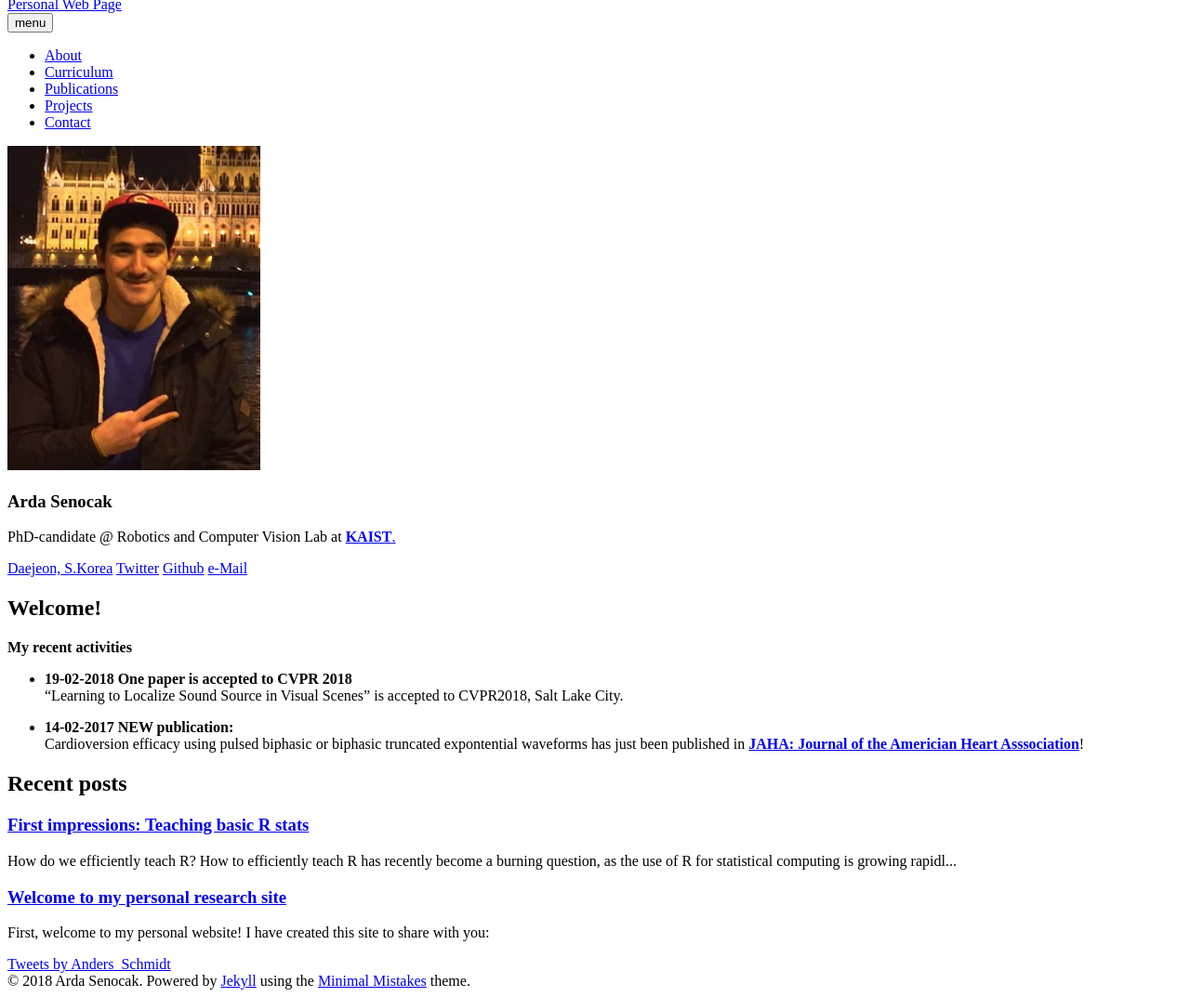
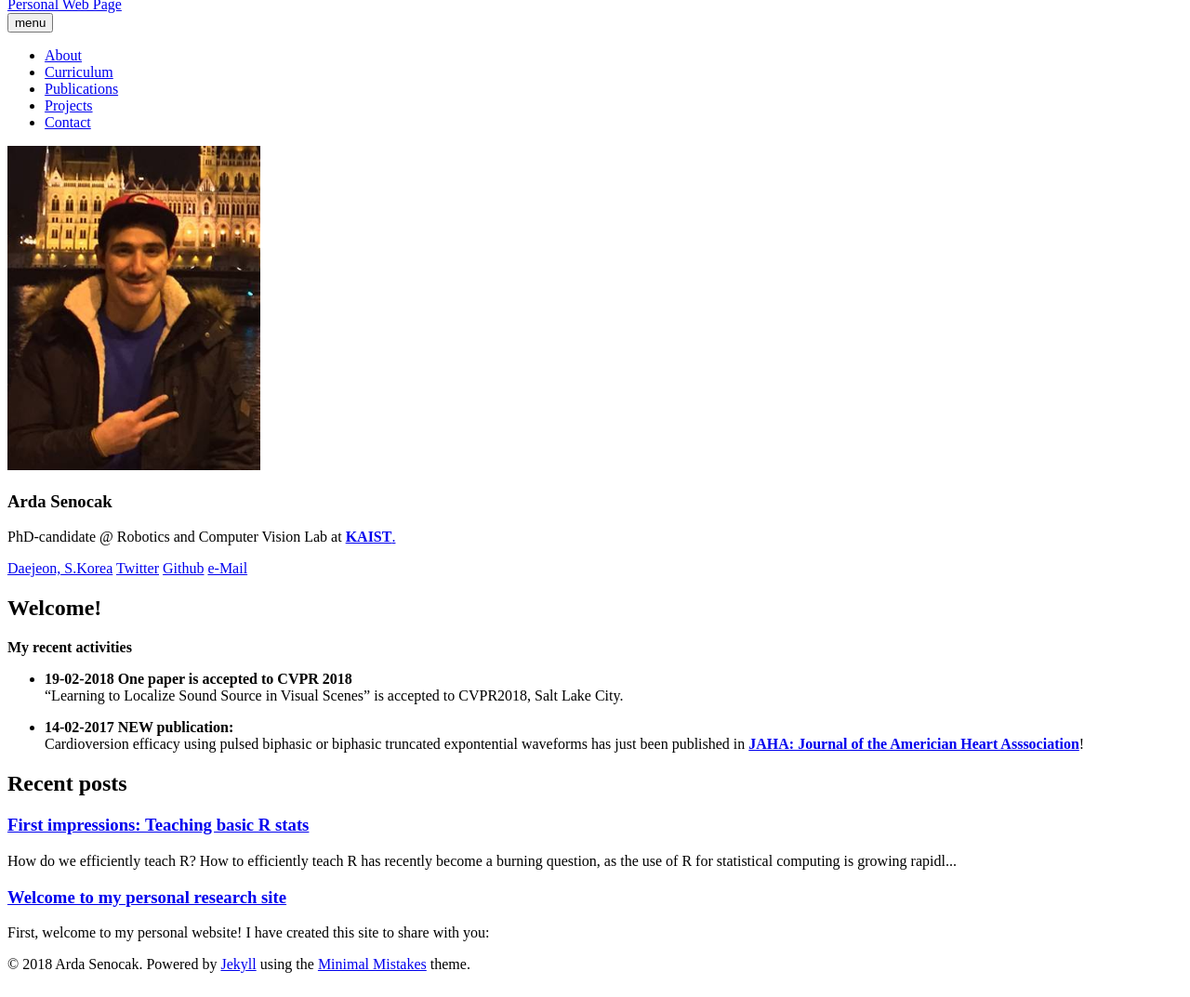
Before and after one commit to ardasnck/ardasnck.github.io, a Jekyll site: the page built from index.md, in a window 1280 px wide, cut to the strip 112-1185 px from the top of the page. Shown: the whole strip at 93% size. Built offline with Jekyll 4.4.1, drawn with Linux system fonts in a browser that asks for light colours; nearby versions of some CDN libraries; comment, search, counter and statistics services are not loaded.

Commit message:
Update home2.html

```diff
--- a/_layouts/home2.html
+++ b/_layouts/home2.html
@@ -46,9 +46,6 @@
               <p>{{ post.excerpt | strip_html | truncate: 160 }}</p>
           {% endfor %}
       </div><!-- /#index -->
-
-     <a class="twitter-timeline" href="https://twitter.com/Anders_Schmidt">Tweets by Anders_Schmidt</a>
-      <script>!function(d,s,id){var js,fjs=d.getElementsByTagName(s)[0],p=/^http:/.test(d.location)?'http':'https';if(!d.getElementById(id)){js=d.createElement(s);js.id=id;js.src=p+"://platform.twitter.com/widgets.js";fjs.parentNode.insertBefore(js,fjs);}}(document,"script","twitter-wjs");</script>
     </div><!-- /.article-wrap -->
     {% if site.disqus_shortname and page.comments %}
       <section id="disqus_thread"></section><!-- /#disqus_thread -->
```
